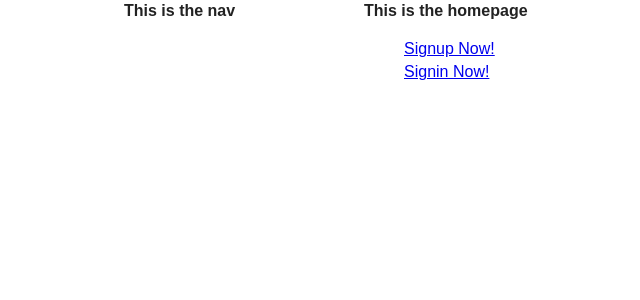
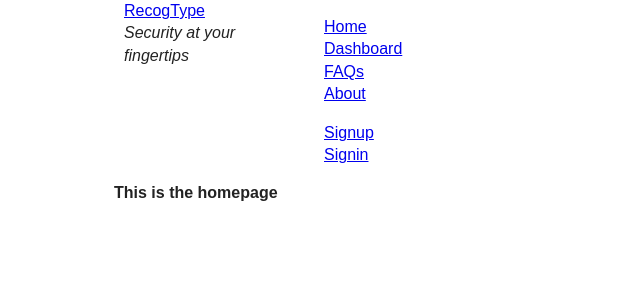
Before and after one commit to ajgribble/recogtype, a Django app: template recogtype/templates/homepage.html in a window 1280 px wide. Shown: the top 300 px of the page, without its empty margins (46-686 px from the left). Run offline with Django 3.2, Linux system fonts and the light colour scheme; the template is opened without the code that fills it, so the values that code supplies are empty; parts of the project's set-up code (start-up, migrations or seed data) failed here and were passed over.

```diff
--- a/recogtype/templates/base.html
+++ b/recogtype/templates/base.html
@@ -11,22 +11,47 @@
 	{% endblock styles %}
 </head>
 <body>
+<div id="header" class="container_12">
+    <div id="icon" class="grid_2">
+        <a href="/">RecogType</a>
+        <em class="base_text">Security at your fingertips</em>
+    </div>
+    <div id="nav" class="grid_10">
+        <div id="links" class="base_text horizontal">
+            <ul>
+                <li><a href="/">Home</a></li>
+                <li><a href="#">Dashboard</a></li>
+                <li><a href="#">FAQs</a></li>
+                <li><a href="#">About</a></li>
+            </ul>
+        </div>
+        <div id="session_status">
+            {% if user.is_authenticated %}
+            <div class="base_text horizontal">
+                <ul>
+                    <li>{{ user.email }} | not you?</li>
+                    <li><a href="/signout">Signout</a></li>
+                </ul>
+            {% else %}
+                <ul>
+                    <li><a href="/signup">Signup</a></li>
+                    <li><a href="/signin">Signin</a></li>
+                </ul>
+            </div>
+            {% endif %}
+        </div>
+    </div><!-- end #nav -->
+</div><!-- end header -->
+
+<div id="content" class="container_12">
+        {% block content %}{% endblock content %}
+</div>
+
 <div class="container_12">
-    <div id="header" class="grid_12">
-        {% block header %}{% endblock header %}
-    </div><!-- end .grid_12 -->
-
-    <div id="nav" class="grid_3">
-        {% block nav %}{% endblock nav %}
-    </div>
-
-	<div id="content" class="grid_9">
-	    {% block content %}{% endblock content %}
-    </div><!-- end .grid_9 -->
-
     <div id="footer" class="grid_12">
         {% block footer %}{% endblock footer %}
     </div>
-</div><!-- end .container_12 -->
+</div>
+
 </body>
 </html>
--- a/recogtype/templates/homepage.html
+++ b/recogtype/templates/homepage.html
@@ -1,16 +1,8 @@
 {% extends "base.html" %}
 {% block title %}Welcome to RecogType{% endblock title %}
 
-{% block nav %}
-    <h1>This is the nav</h1>
-{% endblock nav %}
-
-
 {% block content %}
-<h1>This is the homepage</h1>
-
-<ul>
-    <li><a href="/signup">Signup Now!</a></li>
-    <li><a href="/signin">Signin Now!</a></li>
-</ul>
+<div class="container">
+    <h1 class="base_text">This is the homepage</h1>
+</div>
 {% endblock content %}
```
Also changed, not shown: recogtype/templates/userena/signup_form.html (added, +30 -0 lines).
